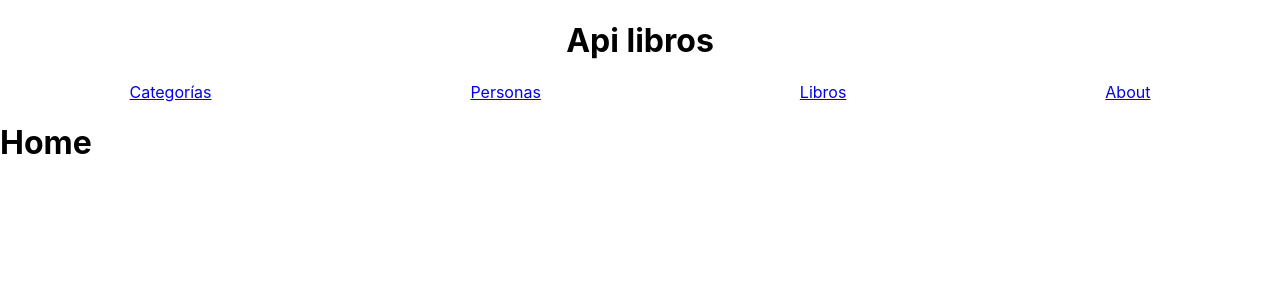
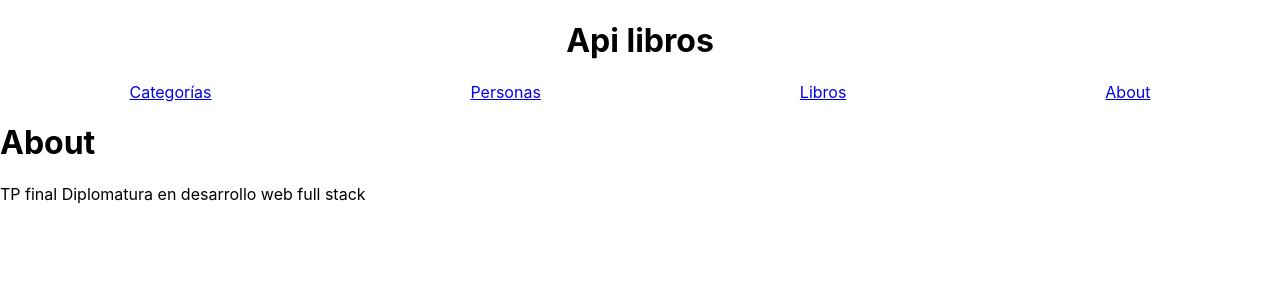
Before and after one commit to arangurenlucas/wherearemybooks_frontend, a React (Create React App) app: page / in a window 1280 px wide. Shown: the top 300 px of the page. Built offline with nearby package versions, Linux system fonts and the light colour scheme.

Commit message:
ajustes generales

```diff
--- a/src/App.js
+++ b/src/App.js
@@ -1,7 +1,7 @@
 import React from "react";
 import "./app.css";
 import { BrowserRouter as Router, Route } from "react-router-dom";
-import Home from "./components/Home";
+import About from "./components/About";
 import PersonasList from "./components/personas/PersonasList";
 import PersonasAdd from "./components/personas/PersonasAdd";
 import PersonasView from "./components/personas/PersonasView";
@@ -11,6 +11,8 @@ import CategoriasView from "./components/categorias/CategoriasView";
 import CategoriasAdd from "./components/categorias/CategoriasAdd";
 import LibrosList from "./components/libros/LibrosList";
 import LibrosAdd from "./components/libros/LibrosAdd";
+import LibrosView from "./components/libros/LibrosView";
+
 
 function App() {
   return (
@@ -26,7 +28,7 @@ function App() {
       </div>
       <div className="rutas">
         <Router>
-          <Route exact path="/" component={Home} />
+          <Route exact path="/" component={About} />
           <Route exact path="/personas" component={PersonasList} />
           <Route exact path="/personas/new" component={PersonasAdd} />
           <Route exact path="/personas/view/:id" component={PersonasView} />
@@ -35,6 +37,7 @@ function App() {
           <Route exact path="/categorias/view/:id" component={CategoriasView} />
           <Route exact path="/categorias/new" component={CategoriasAdd} />
           <Route exact path="/libros" component={LibrosList} />
+          <Route exact path="/libros/view/:id" component={LibrosView} />
           <Route exact path="/libros/new" component={LibrosAdd} />
         </Router>
       </div>
--- /dev/null
+++ b/src/components/About.jsx
@@ -0,0 +1,12 @@
+import React from "react";
+import { Link } from "react-router-dom";
+
+export default function About() {
+  return (
+    <div>
+      <h1>About</h1>
+      <p>TP final Diplomatura en desarrollo web full stack</p>
+
+    </div>
+  );
+}
--- a/src/components/Home.jsx
+++ /dev/null
@@ -1,11 +0,0 @@
-import React from "react";
-import { Link } from "react-router-dom";
-
-export default function Home() {
-  return (
-    <div>
-      <h1>Home</h1>
-
-    </div>
-  );
-}
--- a/src/components/libros/LibrosView.jsx
+++ b/src/components/libros/LibrosView.jsx
@@ -0,0 +1,24 @@
+import React from "react";
+import { useSelector, useDispatch } from "react-redux";
+import { useParams, Link } from "react-router-dom";
+
+export default function LibrosView(props) {
+  const params = useParams();
+  const list = useSelector((state) => state.libros);
+  const [libro, setLibro] = React.useState("");
+
+  React.useEffect(() => {
+    setLibro(list.find((unLibro) => unLibro.id == params.id));
+  }, []);
+  console.log(libro);
+  return (
+    <>
+      <div>
+        <h2>{libro.nombre}</h2>
+        <h4>Descripcion:</h4>
+        <p>{libro.descripcion}</p>
+      </div>
+      <Link to="/libros">Volver al listado</Link>
+    </>
+  );
+}
--- a/src/components/libros/librosList.jsx
+++ b/src/components/libros/librosList.jsx
@@ -42,7 +42,9 @@ export default function LibrosList() {
           unLibro ? (
             <li key={unLibro.id}>
               <Link to={"/libros/view/" + unLibro.id}>{unLibro.nombre}</Link>{" "}
-              <button onClick={() => borrarLibro(unLibro.id)}>Borrar</button>
+              <button onClick={() => borrarLibro(unLibro.id)}>Borrar</button> {" "}
+              <button>Prestar</button> {" "}
+              <button>Devolver</button>
             </li>
           ) : null
         )}
--- a/src/components/personas/PersonasEdit.jsx
+++ b/src/components/personas/PersonasEdit.jsx
@@ -18,7 +18,7 @@ export default function PersonasEdit(props) {
   const buscarPorId = async (idPersona) => {
     try {
       const respuesta = await axios.get(
-        "http://localhost:3001/api/personas" + idPersona
+        "http://localhost:3001/api/personas/" + idPersona
       );
       setForm(respuesta.data);
     } catch (e) {
```
